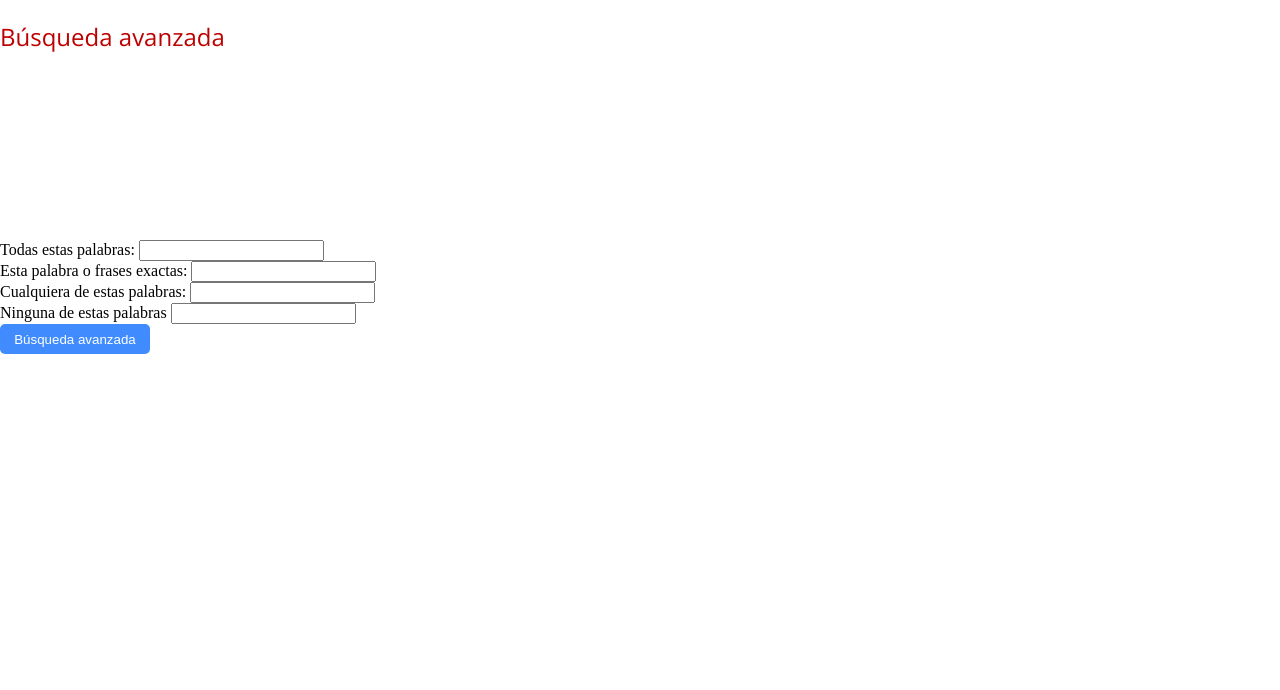
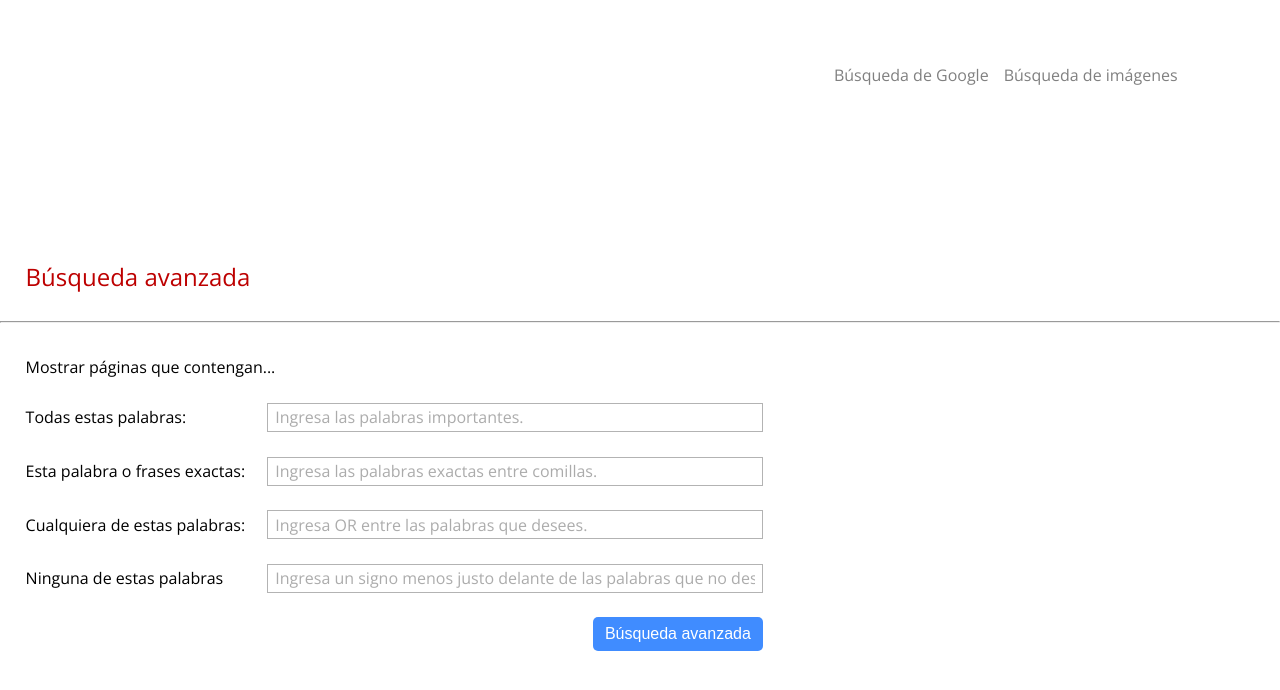
Before and after one commit to DTCarlox77/Search, a plain HTML site: page advanced.html in a window 1280 px wide. Drawn offline with nearby package versions, Linux system fonts and the light colour scheme.

Commit message:
Proyecto web finalizado :)

```diff
--- a/advanced.html
+++ b/advanced.html
@@ -8,39 +8,50 @@
     <link rel="preconnect" href="https://fonts.gstatic.com">
     <link href="https://fonts.googleapis.com/css2?family=Open+Sans:wght@400;700&display=swap" rel="stylesheet">
 
-    <link rel="stylesheet" href="../style/style.css">
+    <link rel="stylesheet" href="./style/style.css">
+    <link rel="shortcut icon" href="./icons/search_icon.svg" type="image/x-icon">
 </head>
 <body>
     <header>
         <nav>
-            <h2 class="titulo-avanzada sans-text">Búsqueda avanzada</h2>
+            <ul>
+                <li><a href="index.html" class="sans-text">Búsqueda de Google</a></li>
+                <li><a href="images.html" class="sans-text">Búsqueda de imágenes</a></li>
+            </ul>
         </nav>
     </header>
+    <div class="advanced">
+        <h2 class="titulo-avanzada sans-text">Búsqueda avanzada</h2>
+    </div>
+    <hr>
     <main>
         <div class="container">
             <form action="https://www.google.com/search" method="GET">
                 <div class="left">
+                    <label>Mostrar páginas que contengan...</label>
                     <div class="form">
                         <label>Todas estas palabras:</label>
-                        <input type="text" name="as_q">
+                        <input type="text" name="as_q" class="advanced_input" placeholder="Ingresa las palabras importantes.">
                     </div>
 
                     <div class="form">
                         <label>Esta palabra o frases exactas:</label>
-                        <input type="text" name="as_epq">
+                        <input type="text" name="as_epq" class="advanced_input" placeholder="Ingresa las palabras exactas entre comillas.">
                     </div>
 
                     <div class="form">
                         <label>Cualquiera de estas palabras:</label>
-                        <input type="text" name="as_oq">
+                        <input type="text" name="as_oq" class="advanced_input" placeholder="Ingresa OR entre las palabras que desees.">
                     </div>
 
                     <div class="form">
                         <label>Ninguna de estas palabras</label>
-                        <input type="text" name="as_eq">
+                        <input type="text" name="as_eq" class="advanced_input" placeholder='Ingresa un signo menos justo delante de las palabras que no deseas que aparezcan.'>
                     </div>
 
-                    <input type="submit" value="Búsqueda avanzada" class="busqueda-avanzada text-sans">
+                    <div class="submit-advanced">
+                        <input type="submit" value="Búsqueda avanzada" class="busqueda-avanzada text-sans">
+                    </div>
                 </div>
             </form>
         </div>
--- a/style/style.scss
+++ b/style/style.scss
@@ -32,12 +32,78 @@ a {
 ul {
     list-style: none;
 }
+.advanced {
+    display: flex;
+    width: 90%;
+    margin-left: 2%;
+}
 main {
     display: flex;
     flex-direction: column;
     width: 100%;
     height: 70%;
     align-items: center;
+
+    .container {
+        display: flex;
+        width: 100%;
+        justify-content: flex-start;
+
+        form {
+            display: flex;
+            width: 100%;
+
+            .left {
+                display: flex;
+                flex-direction: column;
+                margin: 2%;
+                width: 100%;
+
+                .form {
+                    display: flex;
+                    width: 60%;
+                    margin-top: 2%;
+                    justify-content: space-between;
+                    align-items: center;
+
+                    @media (max-width: 1000px) {
+                        width: 100%;
+                    }
+
+                    .advanced_input {
+                        padding-left: 1%;
+                        padding-right: 1%;
+                        background-color: white;
+                        border: 1px solid rgb(179, 179, 179);
+                        min-height: 25px;
+                        width: 65%;
+                        font-family: 'Open sans', sans-serif;
+                        font-size: medium;
+                    }
+                    .advanced_input:focus {
+                        outline: none;
+                        border: 2px solid rgb(64, 140, 255);
+                    }
+                }
+
+                .submit-advanced {
+                    display: flex;
+                    width: 60%;
+                    margin-top: 2%;
+                    justify-content: flex-end;
+
+                    @media (max-width: 1000px) {
+                        width: 100%;
+                    }
+                }
+            }
+
+            label {
+                font-family: 'Open sans', sans-serif;
+                font-size: medium;
+            }
+        }
+    }
 
     .imagen {
         display: flex;
@@ -122,11 +188,15 @@ input[type="text"]::placeholder {
     color: white;
     background-color: rgb(64, 140, 255);
     border: none;
-    min-height: 30px;
+    min-height: 34px;
     border-radius: 5px;
-    min-width: 150px;
+    font-size: medium;
+    width: 170px;
 }
 .container {
     display: flex;
     width: 100%;
 }
+.advanced_input {
+    border: rgb(64, 140, 255);
+}
```
Also changed, not shown: images.html (+6 -5 lines), index.html (+5 -4 lines), icons/search_icon.svg (added), style/style.css, 1 other file.
